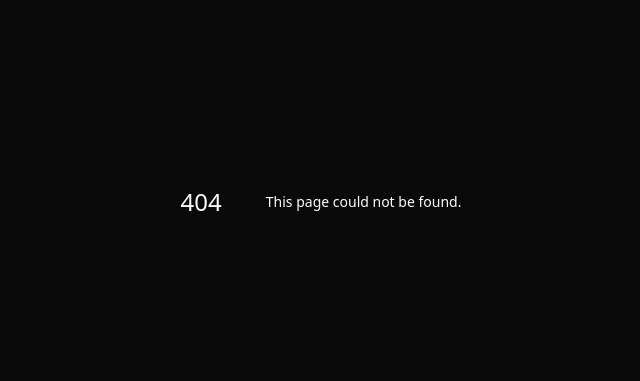
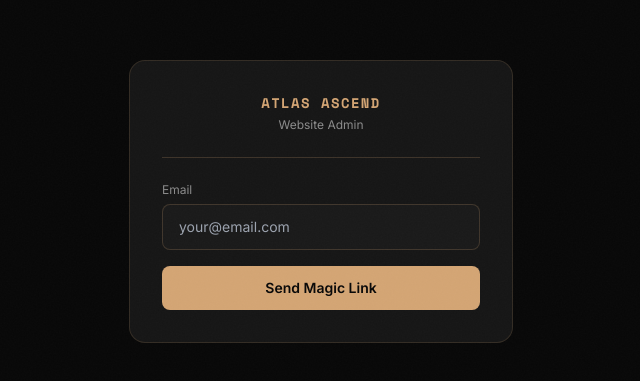
Before and after one commit to JerryWear/atlasascend-website, a Next.js app: page /admin/login in a window 1280 px wide. Before the commit this address had no page. Shown: the part 199-580 px from the top of the page, without its empty margins (319-959 px from the left). Built offline with nearby package versions, Linux system fonts and the light colour scheme; a web font is replaced by a local one.

Commit message:
feat: admin login page with Supabase magic link auth

```diff
--- /dev/null
+++ b/app/admin/login/page.tsx
@@ -0,0 +1,108 @@
+'use client'
+
+import { useState } from 'react'
+import { createClient } from '@/lib/supabase-browser'
+
+type State = 'idle' | 'loading' | 'sent' | 'error'
+
+export default function AdminLogin() {
+  const [email, setEmail] = useState('')
+  const [state, setState] = useState<State>('idle')
+
+  const handleSubmit = async (e: React.FormEvent) => {
+    e.preventDefault()
+    if (!email || state === 'loading') return
+    setState('loading')
+
+    const supabase = createClient()
+    const { error } = await supabase.auth.signInWithOtp({
+      email: email.trim().toLowerCase(),
+      options: {
+        emailRedirectTo: 'https://atlasascend.app/admin',
+      },
+    })
+
+    if (error) {
+      setState('error')
+    } else {
+      setState('sent')
+    }
+  }
+
+  return (
+    <div
+      className="min-h-screen flex items-center justify-center px-4"
+      style={{ background: '#080808' }}
+    >
+      <div
+        className="w-full max-w-sm rounded-2xl p-8"
+        style={{
+          background: '#161616',
+          border: '1px solid rgba(212,165,116,0.15)',
+        }}
+      >
+        {/* Logo */}
+        <div className="text-center">
+          <div className="font-mono text-[#d4a574] tracking-widest text-sm font-bold">
+            ATLAS ASCEND
+          </div>
+          <div className="text-white/50 text-xs mt-1">Website Admin</div>
+        </div>
+
+        {/* Divider */}
+        <div
+          className="my-6"
+          style={{ height: 1, background: 'rgba(212,165,116,0.2)' }}
+        />
+
+        {state === 'sent' ? (
+          <div className="text-center py-4 space-y-2">
+            <div className="text-[#d4a574] text-2xl">✓</div>
+            <div className="text-white font-medium">Check your email</div>
+            <div className="text-white/50 text-sm">
+              We sent a magic link to {email}
+            </div>
+          </div>
+        ) : (
+          <form onSubmit={handleSubmit} className="space-y-4">
+            <div>
+              <label className="block text-white/50 text-xs mb-1.5">Email</label>
+              <input
+                type="email"
+                value={email}
+                onChange={(e) => setEmail(e.target.value)}
+                placeholder="your@email.com"
+                required
+                disabled={state === 'loading'}
+                className="w-full text-white text-sm rounded-lg px-4 py-3 focus:outline-none transition-colors disabled:opacity-50"
+                style={{
+                  background: '#1a1a1a',
+                  border: '1px solid rgba(212,165,116,0.2)',
+                }}
+                onFocus={(e) => { e.currentTarget.style.borderColor = '#d4a574' }}
+                onBlur={(e) => { e.currentTarget.style.borderColor = 'rgba(212,165,116,0.2)' }}
+              />
+            </div>
+
+            <button
+              type="submit"
+              disabled={state === 'loading'}
+              className="w-full py-3 rounded-lg text-sm font-semibold transition-opacity disabled:opacity-60"
+              style={{ background: '#d4a574', color: '#080808' }}
+              onMouseEnter={(e) => { e.currentTarget.style.opacity = '0.85' }}
+              onMouseLeave={(e) => { e.currentTarget.style.opacity = '1' }}
+            >
+              {state === 'loading' ? 'Sending...' : 'Send Magic Link'}
+            </button>
+
+            {state === 'error' && (
+              <p className="text-red-400 text-xs text-center">
+                An error occurred. Please try again.
+              </p>
+            )}
+          </form>
+        )}
+      </div>
+    </div>
+  )
+}
```
